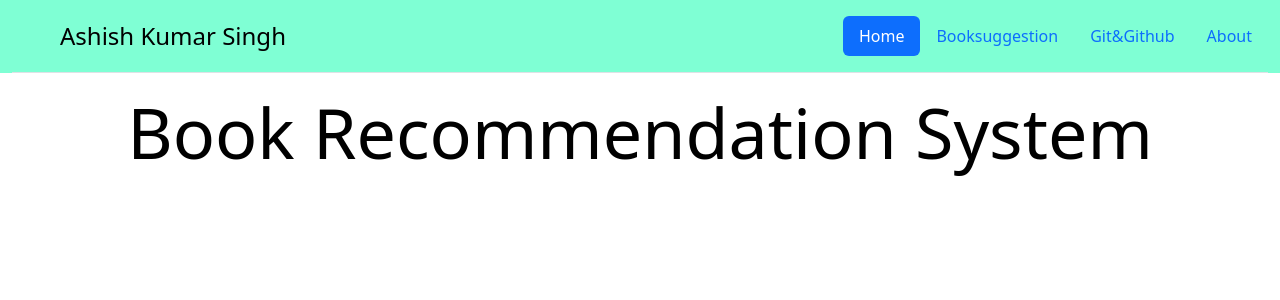
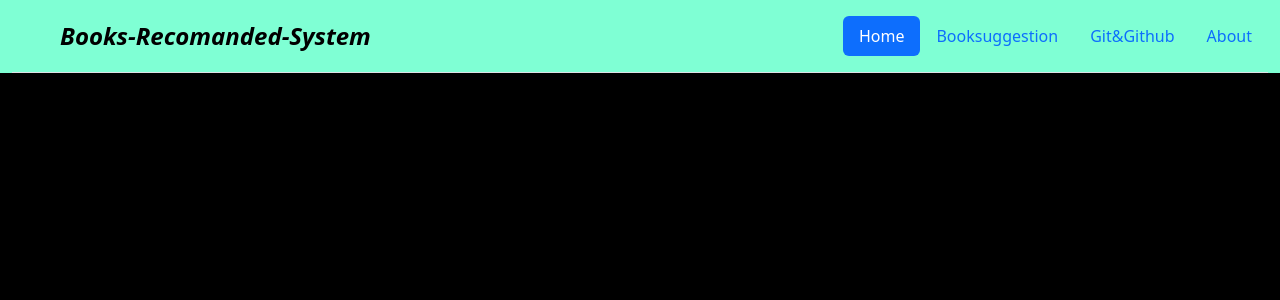
Before and after one commit to Ashish77393/book_recomanded, a Django app: page / in a window 1280 px wide. Shown: the top 300 px of the page. Run offline with Django 5.2, Linux system fonts and the light colour scheme; parts of the project's set-up code (start-up, migrations or seed data) failed here and were passed over.

Commit message:
add requuirment

```diff
--- a/book_recomand/urls.py
+++ b/book_recomand/urls.py
@@ -20,7 +20,7 @@ from .import views
 urlpatterns = [
     path('admin/', admin.site.urls),
     path('',views.view,name='home'),
-    path('/aboutus',views.about,name='aboutus'),
-    path('/recomanded',views. recommanded,name="recommanded"),
+    path('aboutus',views.about,name='aboutus'),
+    path('recomanded',views. recommanded,name="recommanded"),
     path('details/<int:book_id>/', views.book_details, name='book_details')
 ]
--- a/templates/header.html
+++ b/templates/header.html
@@ -25,7 +25,9 @@
           <svg class="bi me-2" width="40" height="32">
             <use xlink:href="#bootstrap"></use>
           </svg>
-          <span class="fs-4">Ashish Kumar Singh</span>
+          <span class="fs-4"
+            ><i style="font-weight: bold">Books-Recomanded-System</i></span
+          >
         </a>
 
         <ul class="nav nav-pills">
--- a/templates/view.html
+++ b/templates/view.html
@@ -13,7 +13,7 @@
       crossorigin="anonymous"
     />
   </head>
-  <body>
+  <body style="background-color: black">
     <h1
       style="
         color: black;
```
Also changed, not shown: db.sqlite3, vercel.json (deleted).
